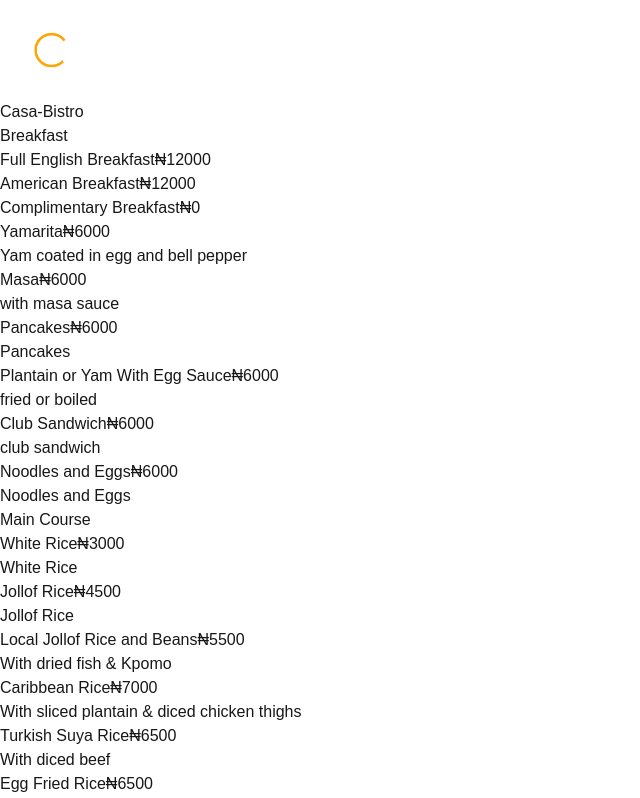
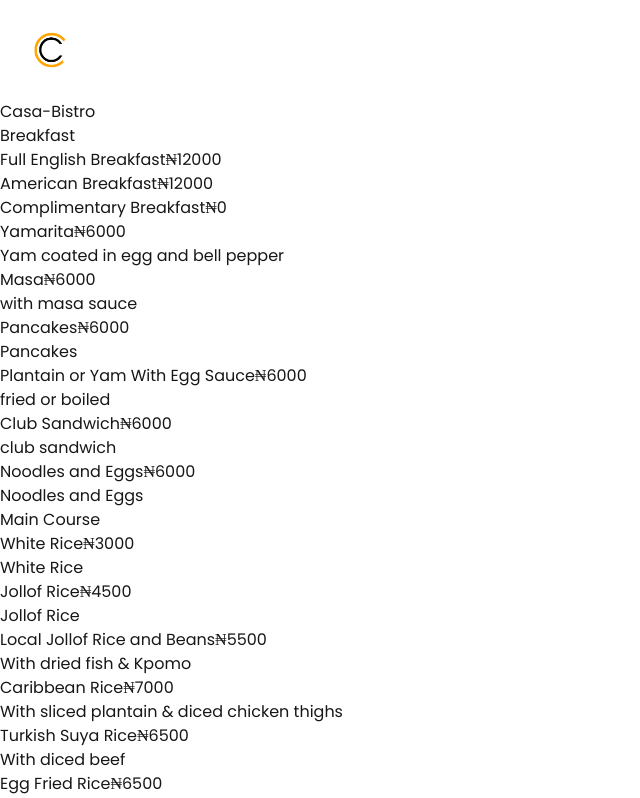
Before and after one commit to casalavorolimitedIT/casa-bistro, a Next.js app in the folder casa-bistro/: page / in a window 1280 px wide. Shown: the top 798 px of the page, without its empty margins (0-640 px from the left). Built offline with nearby package versions, Linux system fonts and the light colour scheme.

Commit message:
logo for light mode abd dark mode

```diff
--- a/casa-bistro/src/app/globals.css
+++ b/casa-bistro/src/app/globals.css
@@ -1,7 +1,10 @@
+@import url('https://fonts.googleapis.com/css2?family=Poppins:ital,wght@0,100;0,200;0,300;0,400;0,500;0,600;0,700;0,800;0,900;1,100;1,200;1,300;1,400;1,500;1,600;1,700;1,800;1,900&display=swap');
+
 @tailwind base;
 @tailwind components;
 @tailwind utilities;
 /* @import "tailwindcss"; */
+
 
 :root {
   --background: #ffffff;
@@ -18,5 +21,24 @@
 body {
   color: var(--foreground);
   background: var(--background);
-  font-family: Arial, Helvetica, sans-serif;
+  font-family: "Poppins", serif;
+  font-weight: 400;
+  font-style: normal;
 }
+
+@media (prefers-color-scheme: light) {
+  .imageDark {
+    display: none;
+  }
+  .imageLight {
+    display: block;
+  }
+}
+@media (prefers-color-scheme: dark) {
+  .imageDark {
+    display: block;
+  }
+  .imageLight {
+    display: none;
+  }
+}
--- a/casa-bistro/src/app/page.tsx
+++ b/casa-bistro/src/app/page.tsx
@@ -1,7 +1,7 @@
 // pages/index.tsx
 
 import React from "react";
-import Image from 'next/image';
+import Image from "next/image";
 
 // Define interfaces for a menu item and menu category
 interface MenuItem {
@@ -241,23 +241,36 @@
   return (
     <div className="min-h-screen p-8 pb-20 gap-16 sm:p-20 font-[family-name:var(--font-geist-sans)]">
       <h1 className="text-2xl font-bold mb-8 text-center flex justify-start items-center w-full">
-      <Image src="/casalogo2.png" alt="logo" width={100} height={100} className="self-start"/><span className="inline-block">Casa-Bistro</span>
+        <Image
+          src="/casalogo2.png"
+          alt="logo"
+          width={100}
+          height={100}
+          className="self-start imageDark"
+        />
+        <Image
+          src="/casalogo.png"
+          alt="logo"
+          width={100}
+          height={100}
+          className="self-start imageLight"
+        />
+        <span className="inline-block">Casa-Bistro</span>
       </h1>
-
 
       {/* Loop through each category in the data object */}
       {Object.keys(data).map((categoryKey) => {
         const category = data[categoryKey];
         return (
           <div key={category.id} className="mb-12">
-            <h2 className="text-xl font-semibold mb-4">
-              {category.name}
-            </h2>
+            <h2 className="text-xl font-semibold mb-4 ">{category.name}</h2>
             <ul className="space-y-4">
               {category.items.map((item) => (
-                <li key={item.id} className="border p-4 rounded shadow">
+                <li key={item.id} className="border p-4 rounded shadow ">
                   <div className="flex justify-between items-center">
-                    <span className="font-medium">{item.name}</span>
+                    <span className="font-medium text-[#FFA500]">
+                      {item.name}
+                    </span>
                     <span className="font-bold">₦{item.price}</span>
                   </div>
                   {item.description && (
@@ -269,15 +282,10 @@
                   {item.items && (
                     <ul className="mt-4 ml-4 border-l pl-4 space-y-2">
                       {item.items.map((subItem) => (
-                        <li
-                          key={subItem.id}
-                          className="border p-2 rounded"
-                        >
+                        <li key={subItem.id} className="border p-2 rounded">
                           <div className="flex justify-between items-center">
                             <span>{subItem.name}</span>
-                            <span className="font-bold">
-                              ₦{subItem.price}
-                            </span>
+                            <span className="font-bold">₦{subItem.price}</span>
                           </div>
                           {subItem.description && (
                             <p className="text-xs text-gray-500">
```
